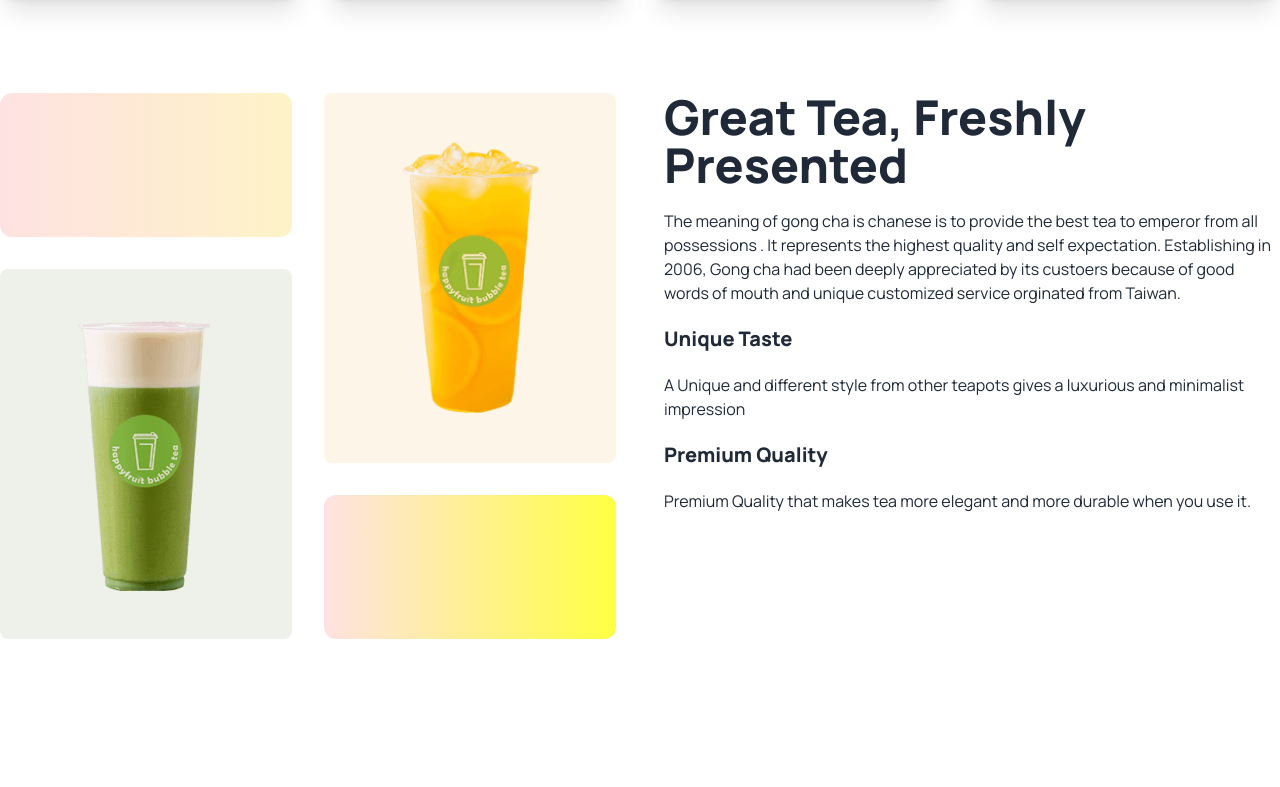
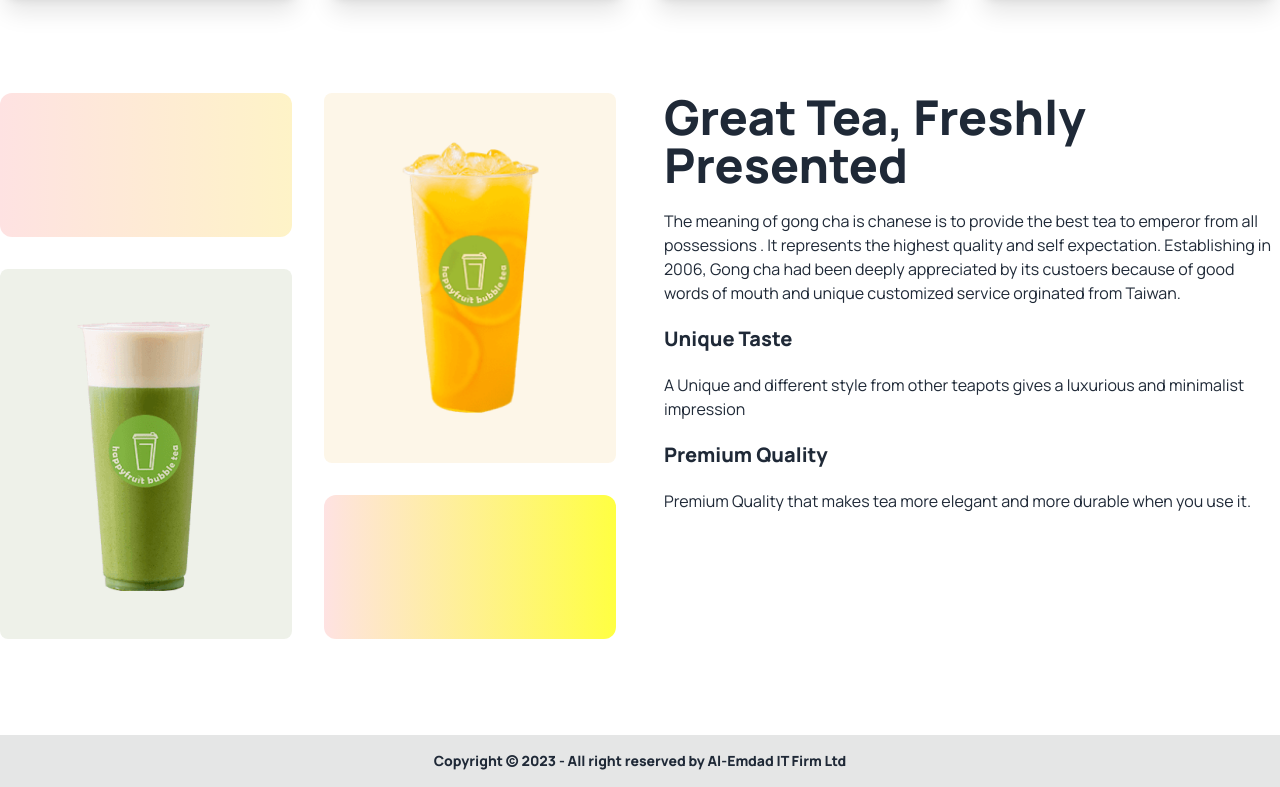
Before and after one commit to rofisultani/tea-house-with-daisy, a plain HTML site: page index.html in a window 1280 px wide. Shown: the part 1504-2291 px from the top of the page. Before the commit the page ends 2239 px from the top, so only its background shows below. Drawn offline with nearby package versions, Linux system fonts and the light colour scheme; files whose address does not match are found by name.

Commit message:
footer section added

```diff
--- a/index.html
+++ b/index.html
@@ -136,9 +136,11 @@
             </div>
         </section>
     </main>
-    <footer>
-
-    </footer>
+        <footer class="footer footer-center p-4 bg-base-300 text-base-content">
+            <div class="font-bold">
+              <p>Copyright © 2023 - All right reserved by Al-Emdad IT Firm Ltd</p>
+            </div>
+          </footer>
 </body>
 
 </html>
```
